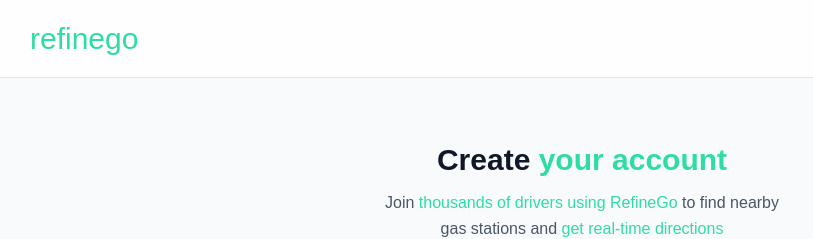
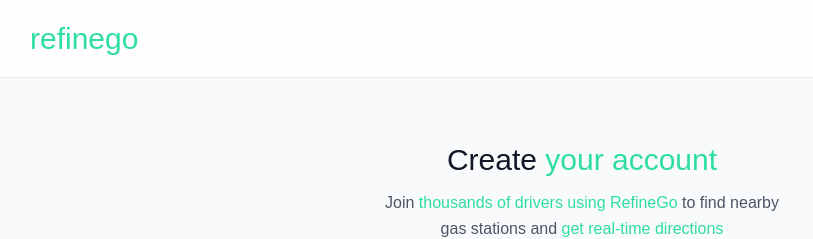
Before and after one commit to ClementMabila/REFINE-GO, a Next.js app in the folder petrol-finder/: page /register in a window 1280 px wide. Shown: the top 239 px of the page, without its empty margins (58-871 px from the left). Built offline with nearby package versions, Linux system fonts and the light colour scheme; no server answers.

Commit message:
Update page.tsx

```diff
--- a/petrol-finder/src/app/register/page.tsx
+++ b/petrol-finder/src/app/register/page.tsx
@@ -220,7 +220,7 @@
       <div className="max-w-md mx-auto px-6 py-16">
         {/* Hero Section */}
         <div className="text-center mb-12">
-          <h2 className="text-3xl font-semibold mb-3">
+          <h2 className="text-3xl font-normal mb-3">
             {step === "form" ? (
               <>
                 Create{' '}
```
